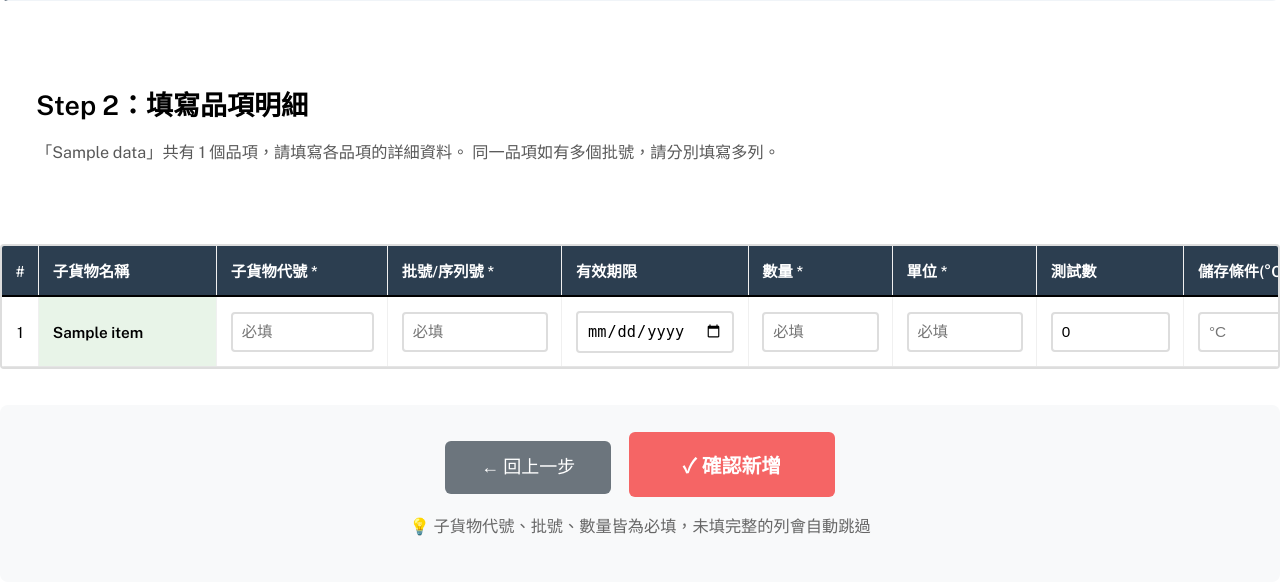
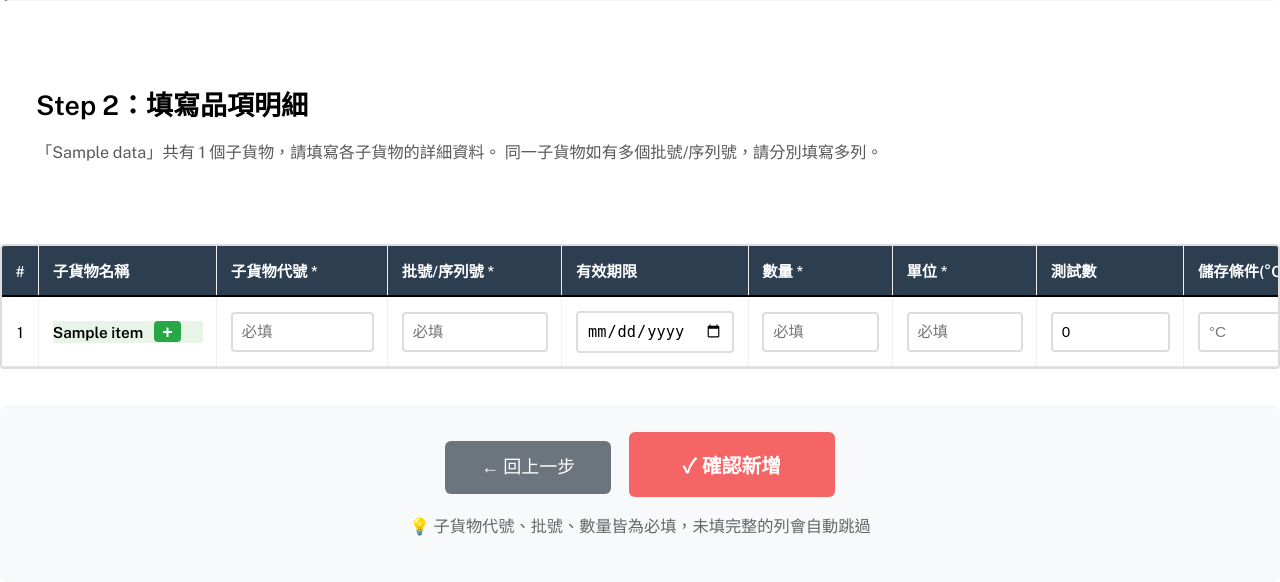
Before and after one commit to JSChen0404/warehousing_system, a Flask app: template warehousing_system/templates/add_items.html in a window 1280 px wide. Shown: the part 285-867 px from the top of the page. Run offline with Flask 3, Linux system fonts and the light colour scheme; the template is opened without the code that fills it: most values are stand-ins (such as "Sample title", 1, 10 or a date in 2020); parts of the project's set-up code (start-up, migrations or seed data) failed here and were passed over.

Commit message:
Add duplicate row button in add_items and readonly requester in withdrawal
- add_items.html: add '+' button next to each child item name; clicking
  it clones the row (clearing inputs) and inserts it below; cloned rows
  get a '×' delete button; row numbers and toxic checkbox values stay
  in sync via JS renumberRows()
- withdrawal.html: render requester field as readonly with grey
  background; fix hint text to use '子貨物代號'

Co-Authored-By: Claude Sonnet 4.6 <noreply@anthropic.com>

```diff
--- a/warehousing_system/templates/add_items.html
+++ b/warehousing_system/templates/add_items.html
@@ -38,6 +38,19 @@
             border: none; border-radius: 6px; font-size: 1rem; cursor: pointer;
             text-decoration: none; display: inline-block;
         }
+        .btn-add-row {
+            padding: 0.1rem 0.45rem; background: #28a745; color: #fff;
+            border: none; border-radius: 4px; font-size: 1rem; font-weight: 700;
+            cursor: pointer; line-height: 1; margin-left: 0.4rem; vertical-align: middle;
+        }
+        .btn-add-row:hover { background: #218838; }
+        .btn-del-row {
+            padding: 0.1rem 0.45rem; background: #dc3545; color: #fff;
+            border: none; border-radius: 4px; font-size: 1rem; font-weight: 700;
+            cursor: pointer; line-height: 1; margin-left: 0.3rem; vertical-align: middle;
+        }
+        .btn-del-row:hover { background: #b02a37; }
+        .child-name-cell { display: flex; align-items: center; flex-wrap: wrap; gap: 0.2rem; }
     </style>
 {% endblock %}
 
@@ -81,14 +94,14 @@
     <section class="page-header">
         <h2>Step 2：填寫品項明細</h2>
         <p class="text-muted">
-            「{{ data.parent_item_name }}」共有 {{ items|length }} 個品項，請填寫各品項的詳細資料。
-            同一品項如有多個批號，請分別填寫多列。
+            「{{ data.parent_item_name }}」共有 {{ items|length }} 個子貨物，請填寫各子貨物的詳細資料。
+            同一子貨物如有多個批號/序列號，請分別填寫多列。
         </p>
     </section>
 
     <div class="table-wrapper">
         <div class="table-container">
-            <table class="table table-full" style="min-width: 1600px;">
+            <table id="items-table" class="table table-full" style="min-width: 1600px;">
                 <thead>
                     <tr>
                         <th class="table__cell table__cell--header">#</th>
@@ -107,10 +120,13 @@
                 <tbody>
                     {% for item in items %}
                     <tr>
-                        <td class="table__cell table__cell--center">{{ loop.index }}</td>
-                        <td class="table__cell child-name-cell">
-                            {{ item.child_item_name }}
-                            <input type="hidden" name="child_item_name[]" value="{{ item.child_item_name }}">
+                        <td class="table__cell table__cell--center row-num">{{ loop.index }}</td>
+                        <td class="table__cell">
+                            <div class="child-name-cell">
+                                <span>{{ item.child_item_name }}</span>
+                                <input type="hidden" name="child_item_name[]" value="{{ item.child_item_name }}">
+                                <button type="button" class="btn-add-row" onclick="addRow(this)" title="新增同名子貨物列">+</button>
+                            </div>
                         </td>
                         <td class="table__cell">
                             <input type="text" name="child_item_code[]" placeholder="必填" required>
@@ -156,4 +172,47 @@
     </div>
 </form>
 
+<script>
+function addRow(button) {
+    const currentRow = button.closest('tr');
+    const newRow = currentRow.cloneNode(true);
+
+    // Clear all user-input values
+    newRow.querySelectorAll('input[type="text"], input[type="number"], input[type="date"]').forEach(function(input) {
+        input.value = '';
+    });
+    newRow.querySelectorAll('input[type="checkbox"]').forEach(function(cb) {
+        cb.checked = false;
+    });
+
+    // Add a delete button to the name cell of the new row
+    const nameDiv = newRow.querySelector('.child-name-cell');
+    const delBtn = document.createElement('button');
+    delBtn.type = 'button';
+    delBtn.className = 'btn-del-row';
+    delBtn.title = '刪除此列';
+    delBtn.textContent = '×';
+    delBtn.onclick = function() { deleteRow(this); };
+    nameDiv.appendChild(delBtn);
+
+    currentRow.parentNode.insertBefore(newRow, currentRow.nextSibling);
+    renumberRows();
+}
+
+function deleteRow(button) {
+    button.closest('tr').remove();
+    renumberRows();
+}
+
+function renumberRows() {
+    document.querySelectorAll('#items-table tbody tr').forEach(function(row, index) {
+        const numCell = row.querySelector('.row-num');
+        if (numCell) numCell.textContent = index + 1;
+        // Keep checkbox value in sync with row position for server-side processing
+        const toxicCb = row.querySelector('input[name="has_toxic_chemical[]"]');
+        if (toxicCb) toxicCb.value = index;
+    });
+}
+</script>
+
 {% endblock %}
```
Also changed, not shown: warehousing_system/templates/withdrawal.html (+5 -2 lines).
